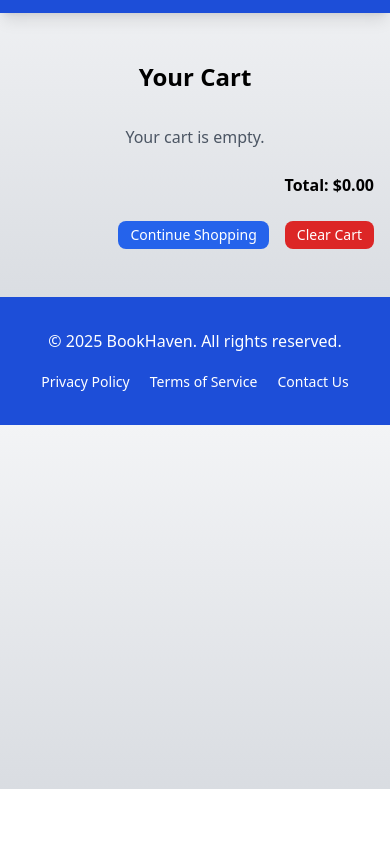
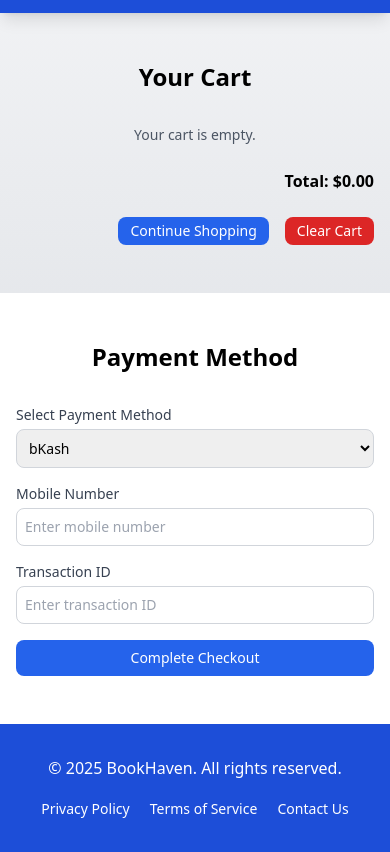
Before and after one commit to salim-khan-3/Bookshop1, a plain HTML site: page cart.html in a window 390 px wide. Shown: the part 55-907 px from the top of the page. Before the commit the page ends 844 px from the top, so only its background shows below. Drawn offline with nearby package versions, Linux system fonts and the light colour scheme.

Commit message:
payment method add

```diff
--- a/cart.html
+++ b/cart.html
@@ -40,6 +40,32 @@
         </div>
     </section>
 
+    <!-- Payment Section -->
+    <section class="py-12 bg-white shadow-sm">
+        <div class="container mx-auto px-4">
+            <h2 class="text-2xl sm:text-3xl font-bold text-center mb-8">Payment Method</h2>
+            <div class="max-w-md mx-auto">
+                <div class="mb-4">
+                    <label for="payment-method" class="block text-sm sm:text-base font-medium text-gray-700">Select Payment Method</label>
+                    <select id="payment-method" class="mt-1 block w-full p-2 border border-gray-300 rounded-lg text-sm sm:text-base focus:outline-none focus:ring-2 focus:ring-blue-300">
+                        <option value="bKash">bKash</option>
+                        <option value="Nagad">Nagad</option>
+                        <option value="Rocket">Rocket</option>
+                    </select>
+                </div>
+                <div class="mb-4">
+                    <label for="mobile-number" class="block text-sm sm:text-base font-medium text-gray-700">Mobile Number</label>
+                    <input type="text" id="mobile-number" placeholder="Enter mobile number" class="mt-1 block w-full p-2 border border-gray-300 rounded-lg text-sm sm:text-base focus:outline-none focus:ring-2 focus:ring-blue-300">
+                </div>
+                <div class="mb-4">
+                    <label for="transaction-id" class="block text-sm sm:text-base font-medium text-gray-700">Transaction ID</label>
+                    <input type="text" id="transaction-id" placeholder="Enter transaction ID" class="mt-1 block w-full p-2 border border-gray-300 rounded-lg text-sm sm:text-base focus:outline-none focus:ring-2 focus:ring-blue-300">
+                </div>
+                <button id="checkout-btn" class="bg-blue-600 text-white px-4 py-2 rounded-lg hover:bg-blue-700 w-full text-sm sm:text-base">Complete Checkout</button>
+            </div>
+        </div>
+    </section>
+
     <!-- Footer -->
     <footer class="bg-blue-700 text-white py-8">
         <div class="container mx-auto text-center px-4">
@@ -62,7 +88,7 @@
             cartItems.innerHTML = '';
             let total = 0;
             if (cart.length === 0) {
-                cartItems.innerHTML = '<p class="text-center text-gray-600">Your cart is empty.</p>';
+                cartItems.innerHTML = '<p class="text-center text-gray-600 text-sm sm:text-base">Your cart is empty.</p>';
             } else {
                 cart.forEach((book, index) => {
                     total += book.price;
@@ -97,6 +123,30 @@
             updateCart();
         });
 
+        // Checkout functionality
+        document.getElementById('checkout-btn').addEventListener('click', function() {
+            const paymentMethod = document.getElementById('payment-method').value;
+            const mobileNumber = document.getElementById('mobile-number').value;
+            const transactionId = document.getElementById('transaction-id').value;
+
+            if (!paymentMethod || !mobileNumber || !transactionId) {
+                alert('Please fill in all payment details.');
+                return;
+            }
+
+            if (cart.length === 0) {
+                alert('Your cart is empty. Add items to proceed with checkout.');
+                return;
+            }
+
+            alert(`Payment submitted via ${paymentMethod}!\nMobile: ${mobileNumber}\nTransaction ID: ${transactionId}\nThank you for your purchase!`);
+            cart = [];
+            localStorage.setItem('cart', JSON.stringify(cart));
+            updateCart();
+            document.getElementById('mobile-number').value = '';
+            document.getElementById('transaction-id').value = '';
+        });
+
         // Initial cart update
         updateCart();
     </script>
```
